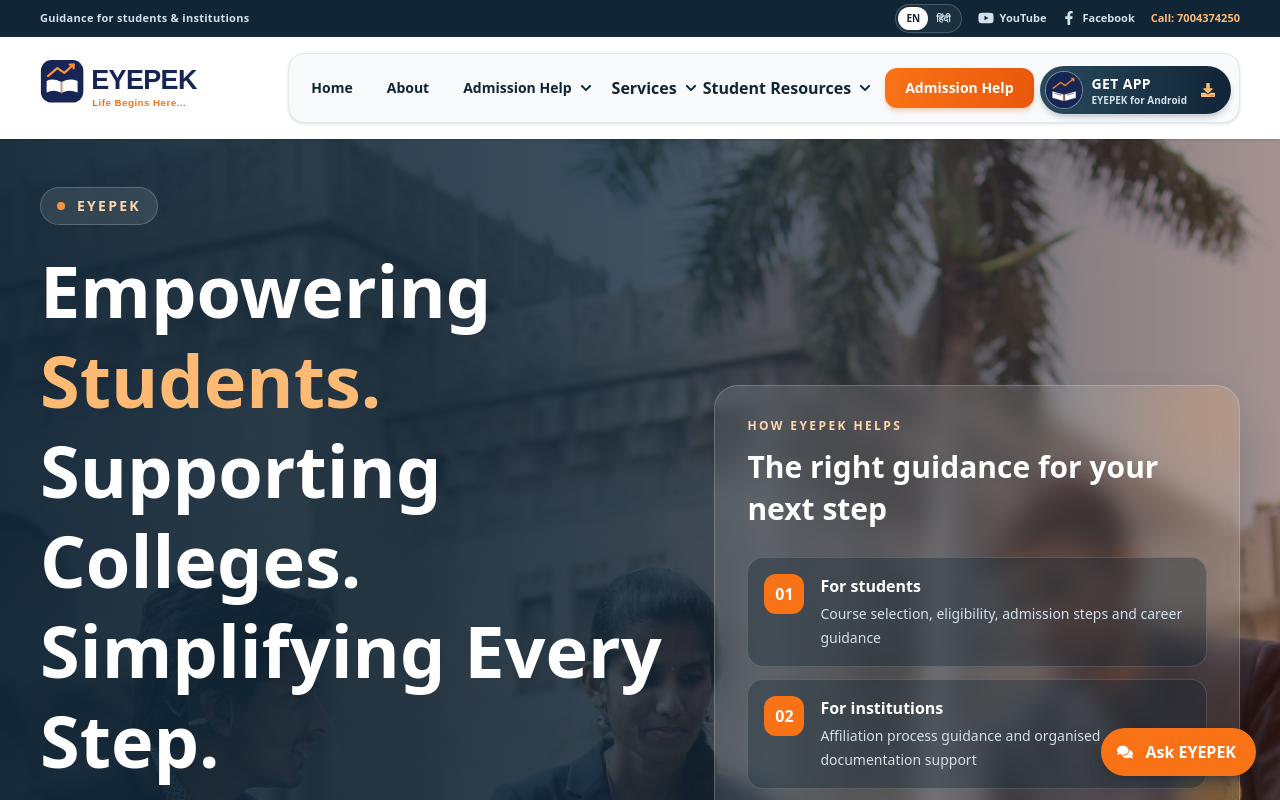
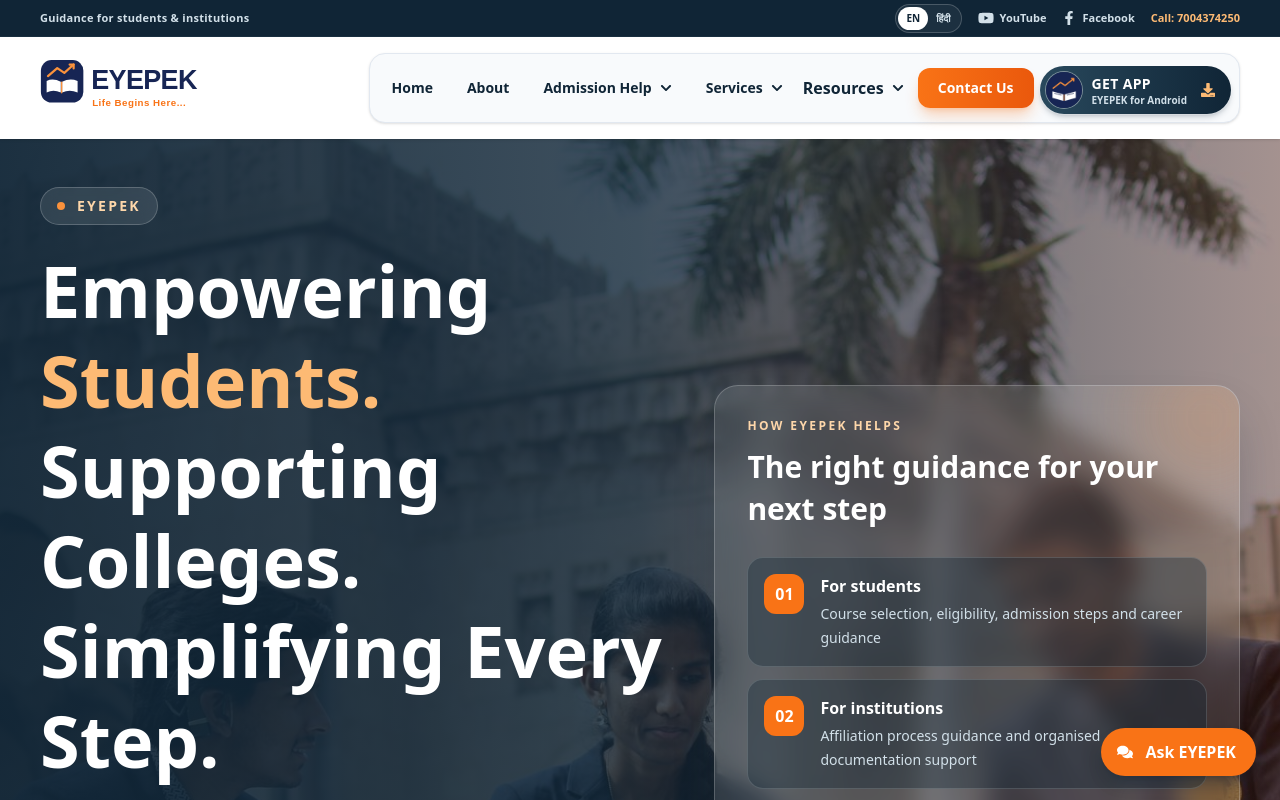
Before and after one commit to eyepek/EYEPEK, a React (Vite) app: page / in a window 1280 px wide. Shown: the top 800 px of the page. Built offline with nearby package versions, Linux system fonts and the light colour scheme.

Commit message:
Polish navigation tabs and clarify admission and contact actions

```diff
--- a/src/components/NavBar.jsx
+++ b/src/components/NavBar.jsx
@@ -93,7 +93,7 @@ const NavBar = () => {
             </div>
           </div>
           <div className='relative'>
-            <button type='button' onClick={() => { setServicesOpen(!servicesOpen); setGuidanceOpen(false); setJourneyOpen(false); }} aria-expanded={servicesOpen} aria-controls='services-dropdown' className='inline-flex items-center gap-2 text-left transition hover:text-red-600'>
+            <button type='button' onClick={() => { setServicesOpen(!servicesOpen); setGuidanceOpen(false); setJourneyOpen(false); }} aria-expanded={servicesOpen} aria-controls='services-dropdown' className='inline-flex w-full items-center justify-between gap-2 rounded-xl px-4 py-3 text-left text-sm font-bold transition duration-200 hover:bg-blue-100 hover:text-orange-700 lg:w-auto lg:px-3.5 lg:py-2.5'>
               {t('Services', 'सेवाएँ')} <FaChevronDown aria-hidden='true' className={`h-3 w-3 transition-transform ${servicesOpen ? 'rotate-180' : ''}`} />
             </button>
             <div id='services-dropdown' className={`${servicesOpen ? 'block' : 'hidden'} mt-3 min-w-64 overflow-hidden rounded-lg border border-slate-100 bg-white py-2 shadow-lg lg:absolute lg:left-0 lg:top-full lg:mt-3 lg:w-72`}>
@@ -103,12 +103,12 @@ const NavBar = () => {
           </div>
           <div className='relative'>
             <button type='button' onClick={() => { setJourneyOpen(!journeyOpen); setGuidanceOpen(false); setServicesOpen(false); }} aria-expanded={journeyOpen} aria-controls='journey-dropdown' className='inline-flex items-center gap-2 text-left transition hover:text-red-600'>
-              {t('Student Resources', 'छात्र संसाधन')} <FaChevronDown aria-hidden='true' className={`h-3 w-3 transition-transform ${journeyOpen ? 'rotate-180' : ''}`} />
+              {t('Resources', 'संसाधन')} <FaChevronDown aria-hidden='true' className={`h-3 w-3 transition-transform ${journeyOpen ? 'rotate-180' : ''}`} />
             </button>
             <div id='journey-dropdown' className={`${journeyOpen ? 'block' : 'hidden'} mt-3 overflow-hidden rounded-xl border border-slate-200 bg-white shadow-xl lg:absolute lg:right-0 lg:top-full lg:mt-4 lg:w-80`}>
               <div className='bg-blue-950 px-5 py-4 text-white'>
                 <p className='text-xs font-semibold uppercase tracking-widest text-orange-300'>{t('Your future starts here', 'आपका भविष्य यहाँ से शुरू होता है')}</p>
-                <p className='mt-1 text-base font-bold'>{t('Student Resources', 'छात्र संसाधन')}</p>
+                <p className='mt-1 text-base font-bold'>{t('Resources for students', 'छात्रों के लिए संसाधन')}</p>
                 <p className='mt-1 text-xs font-normal leading-relaxed text-blue-100'>{t('Find your next step with EYEPEK.', 'EYEPEK के साथ अपना अगला कदम जानें।')}</p>
               </div>
               <div className='p-2'>
@@ -120,7 +120,7 @@ const NavBar = () => {
               <a href='/#admissions' onClick={closeMenu} className='flex items-center justify-between border-t border-slate-100 px-5 py-3 text-sm font-bold text-orange-600 transition hover:bg-orange-50'>{t('Contact EYEPEK', 'EYEPEK से संपर्क करें')} <span aria-hidden='true'>→</span></a>
             </div>
           </div>
-          <a href='/#admissions' onClick={closeMenu} className='mt-1 rounded-xl bg-gradient-to-r from-orange-500 to-orange-600 px-5 py-3 text-center text-sm font-extrabold text-white shadow-md shadow-orange-500/25 transition duration-200 hover:-translate-y-0.5 hover:from-orange-600 hover:to-orange-700 lg:mt-0 lg:ml-2 lg:px-5 lg:py-2.5'>{t('Admission Help', 'प्रवेश सहायता')}</a>
+          <a href='/contact' onClick={closeMenu} className='mt-1 rounded-xl bg-gradient-to-r from-orange-500 to-orange-600 px-5 py-3 text-center text-sm font-extrabold text-white shadow-lg shadow-orange-500/30 transition duration-200 hover:-translate-y-0.5 hover:from-orange-600 hover:to-orange-700 lg:mt-0 lg:ml-2 lg:px-5 lg:py-2.5'>{t('Contact Us', 'संपर्क करें')}</a>
           <div className='pt-1 lg:hidden xl:block'><InstallAppButton /></div>
         </nav>
       </div>
```
